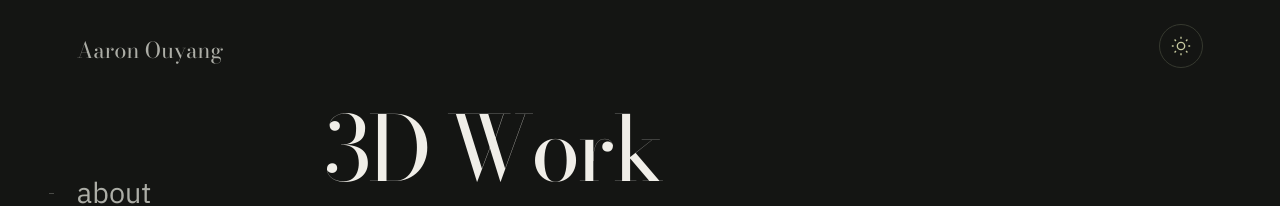
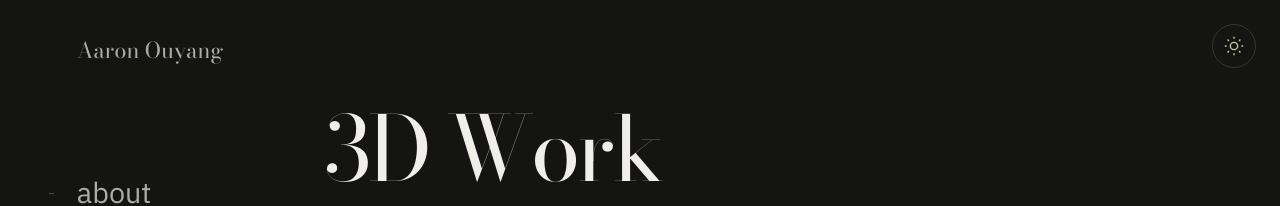
Before and after one commit to aaronouyang/aaronouyang-site, a Next.js app: page /3d in a window 1280 px wide. Shown: the top 206 px of the page. Built offline with nearby package versions, Linux system fonts and the light colour scheme.

Commit message:
align theme toggle with viewport edges

```diff
--- a/app/globals.css
+++ b/app/globals.css
@@ -26,7 +26,7 @@
   --error: #a03125;
 }
 
-.theme-toggle { position: absolute; top: 24px; right: var(--space-page); z-index: 10; display: grid; place-items: center; width: 44px; height: 44px; padding: 0; border: 1px solid var(--border); border-radius: 50%; background: var(--background); color: var(--accent); cursor: pointer; }
+.theme-toggle { --theme-inset: max(clamp(16px, 2vw, 24px), env(safe-area-inset-top), env(safe-area-inset-right)); position: fixed; top: var(--theme-inset); right: var(--theme-inset); z-index: 10; display: grid; place-items: center; width: 44px; height: 44px; padding: 0; border: 1px solid var(--border); border-radius: 50%; background: var(--background); color: var(--accent); cursor: pointer; }
 .theme-toggle:hover { background: var(--card); border-color: var(--accent); }
 .theme-when-light { display: none; }
 :root[data-theme="light"] .theme-when-dark { display: none; }
```
Also changed, not shown: 1 other file (tests, documents, lock files or other folders).
